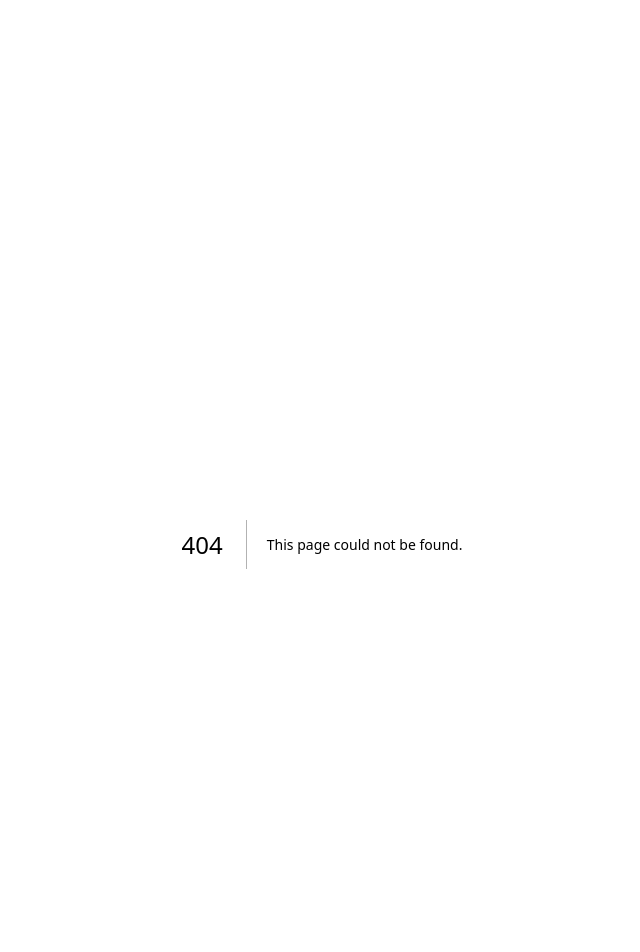
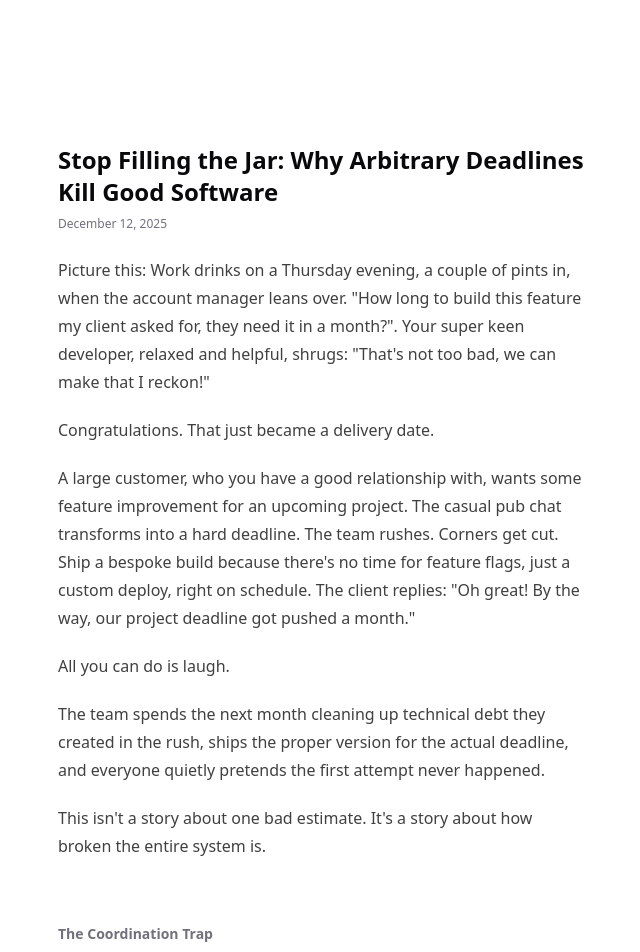
Before and after one commit to alendamadzic/alendamadzic, a Next.js app: page /writing/stop-filling-the-jar in a window 1280 px wide. Before the commit this address had no page. Shown: the top 952 px of the page, without its empty margins (318-958 px from the left). Built offline with nearby package versions, Linux system fonts and the light colour scheme.

Commit message:
Added writing section with first post

```diff
--- /dev/null
+++ b/mdx-components.tsx
@@ -0,0 +1,8 @@
+import type { MDXComponents } from 'mdx/types';
+
+export function useMDXComponents(components: MDXComponents): MDXComponents {
+  return {
+    ...components,
+    h3: ({ children }) => <h3 className="text-sm font-semibold text-muted-foreground mt-16">{children}</h3>,
+  };
+}
--- a/next.config.ts
+++ b/next.config.ts
@@ -1,6 +1,8 @@
+import createMDX from '@next/mdx';
 import type { NextConfig } from 'next';
 
 const nextConfig: NextConfig = {
+  pageExtensions: ['js', 'jsx', 'md', 'mdx', 'ts', 'tsx'],
   images: {
     remotePatterns: [
       {
@@ -17,4 +19,8 @@ const nextConfig: NextConfig = {
   },
 };
 
-export default nextConfig;
+const withMDX = createMDX({
+  // Add markdown plugins here, as desired
+});
+
+export default withMDX(nextConfig);
--- a/package.json
+++ b/package.json
@@ -10,8 +10,12 @@
     "lint:fix": "biome check --write"
   },
   "dependencies": {
+    "@mdx-js/loader": "^3.1.1",
+    "@mdx-js/react": "^3.1.1",
+    "@next/mdx": "^16.0.10",
     "@radix-ui/react-separator": "^1.1.8",
     "@radix-ui/react-slot": "^1.2.4",
+    "@types/mdx": "^2.0.13",
     "@vercel/analytics": "^1.6.1",
     "@vercel/speed-insights": "^1.3.1",
     "class-variance-authority": "^0.7.1",
--- a/src/app/globals.css
+++ b/src/app/globals.css
@@ -1,5 +1,6 @@
 @import "tailwindcss";
 @import "tw-animate-css";
+@plugin "@tailwindcss/typography";
 
 @custom-variant dark (&:is(.dark *));
 
--- a/src/app/page.tsx
+++ b/src/app/page.tsx
@@ -3,7 +3,7 @@ import Image from 'next/image';
 import Link from 'next/link';
 import { Button } from '@/components/ui/button';
 import { Item, ItemContent, ItemDescription, ItemGroup, ItemMedia, ItemTitle } from '@/components/ui/item';
-import { articles, connects, projects, recommendations } from '@/lib/lists';
+import { articles, connects, projects, recommendations, writing } from '@/lib/lists';
 
 export default function Home() {
   return (
@@ -43,6 +43,20 @@ export default function Home() {
           ))}
         </div>
       </section>
+
+      {/* Writing */}
+      {writing.length > 0 && (
+        <section className="flex flex-col gap-4">
+          <h3 className="text-sm font-semibold text-muted-foreground">Writing</h3>
+          <div className="flex flex-col gap-1 font-serif text-muted-foreground">
+            {writing.map((post) => (
+              <Link key={post.slug} href={`/writing/${post.slug}`}>
+                {post.title}
+              </Link>
+            ))}
+          </div>
+        </section>
+      )}
 
       {/* Reading List */}
       <section className="flex flex-col gap-4">
--- /dev/null
+++ b/src/app/writing/layout.tsx
@@ -0,0 +1,36 @@
+import type { Metadata } from 'next';
+import { notFound } from 'next/navigation';
+import { writing } from '@/lib/lists';
+
+const slug = 'stop-filling-the-jar';
+const post = writing.find((p) => p.slug === slug);
+
+export const metadata: Metadata = post
+  ? {
+      title: post.title,
+    }
+  : {
+      title: 'Post Not Found',
+    };
+
+export default function PostLayout({ children }: { children: React.ReactNode }) {
+  if (!post) {
+    notFound();
+  }
+
+  return (
+    <article className="flex flex-col gap-6">
+      <header className="flex flex-col gap-2">
+        <h2 className="text-2xl font-semibold">{post.title}</h2>
+        <time className="text-xs text-muted-foreground">
+          {new Date(post.date).toLocaleDateString('en-US', {
+            year: 'numeric',
+            month: 'long',
+            day: 'numeric',
+          })}
+        </time>
+      </header>
+      <div className="prose prose-neutral dark:prose-invert">{children}</div>
+    </article>
+  );
+}
--- /dev/null
+++ b/src/app/writing/stop-filling-the-jar/page.mdx
@@ -0,0 +1,65 @@
+Picture this: Work drinks on a Thursday evening, a couple of pints in, when the account manager leans over. "How long to build this feature my client asked for, they need it in a month?". Your super keen developer, relaxed and helpful, shrugs: "That's not too bad, we can make that I reckon!"
+
+Congratulations. That just became a delivery date.
+
+A large customer, who you have a good relationship with, wants some feature improvement for an upcoming project. The casual pub chat transforms into a hard deadline. The team rushes. Corners get cut. Ship a bespoke build because there's no time for feature flags, just a custom deploy, right on schedule. The client replies: "Oh great! By the way, our project deadline got pushed a month."
+
+All you can do is laugh.
+
+The team spends the next month cleaning up technical debt they created in the rush, ships the proper version for the actual deadline, and everyone quietly pretends the first attempt never happened.
+
+This isn't a story about one bad estimate. It's a story about how broken the entire system is.
+
+### The Coordination Trap
+
+Look, deadlines aren't inherently evil. A conference demo needs to happen when the conference happens. Regulatory compliance doesn't negotiate. But most deadlines in software? They're complete fiction.
+
+Here's what actually happens: A CEO who doesn't understand the problem asks "when will this be done?" Sales needs a date for the deck. A client sets a migration deadline (almost certainly from their junior employee who was too afraid to push back). Everyone's making up dates to feel like they're coordinating, and those made-up dates become gospel truth.
+
+The real problem isn't the deadline. It's what you sacrifice to meet it. Teams don't skip testing or hack things together because they're lazy. They do it because someone turned a pub guess into a contractual promise, and now there's no time to understand what you're actually building.
+
+In our story, the team never asked the fundamental question: What problem are we solving? They built something by the deadline. It just wasn't the right thing. When the pressure's on, you optimise for shipping, not for understanding. That's how you end up with garbage.
+
+### One Rock, Beautifully Placed
+
+You know the rocks, pebbles, and sand analogy. Big things first, then medium, then small. Maximise what fits in the jar. It's supposed to teach prioritisation.
+
+But that's exactly the wrong lesson for software.
+
+Software isn't about maximising what fits in the jar. It's about having **one rock, beautifully placed, that's better than every other rock in every other jar**.
+
+When you're cramming as much as possible into arbitrary timeframes, you end up with a jar full of mediocre pebbles. When you focus on one thing, understand it properly, and build it right, you ship something that actually matters.
+
+This doesn't mean shipping slowly. Ship the rock early, as soon as it provides real value. But "early" isn't determined by a date someone invented in a sales call. It's determined by whether the work is good enough to delight users and hit the outcome you're aiming for.
+
+The feedback from one excellent thing is clear and actionable. The feedback from a jar stuffed with half-finished features is just noise. Even if you could parse it, you'd still need to decide what to polish. And by then you're probably pivoting away from a pile of technical debt anyway.
+
+### Build for Outcomes, Not Timelines
+
+The alternative isn't "never commit to anything." It's committing to outcomes instead of dates.
+
+Your roadmap shouldn't say "Q1: Feature A, Q2: Feature B." It should say "We will solve this problem" or "We will move this metric" or "We will make this 10x faster." You aim for the target, iterate, measure progress, and decide quickly whether to keep going or kill it.
+
+This takes however long it takes. The goalposts might move as you learn more. That's fine. That's called not being stupid.
+
+When you sell software, sell what it does now. Not what it might do later. Buy technology for what it does today, not on the promises of future updates - see Tesla self-driving. The transaction should be about present value, not futures trading.
+
+Does this mean clients never know when things will be ready? No. It means they get incremental value continuously instead of a big bang on an arbitrary date that everyone secretly knew was made up from the beginning.
+
+### The Uncomfortable Truth
+
+Arbitrary deadlines aren't coordination. They're risk transfer.
+
+Executives transfer execution risk to engineers by demanding dates. Engineers transfer scope risk back by padding estimates or cutting corners. Everyone lies to each other in spreadsheets. And somehow we've all agreed this is just how software works.
+
+What if we stopped?
+
+Focus on the rock. Understand the actual problem. Ship when it's genuinely good enough to provide value. Measure outcomes, not velocity. Fail fast if you need to, but fail because the idea was wrong, not because someone's guess in a pub became a legally binding commitment.
+
+The pub conversation should have ended differently.
+
+"How long to build this feature my client asked for?"
+
+"I don't know yet. Let's talk to them about what problem they're trying to solve. Then we'll know if we're even building the right thing."
+
+No dates. No promises. <u>Just one beautifully placed rock</u>.
--- a/src/lib/lists/index.ts
+++ b/src/lib/lists/index.ts
@@ -2,3 +2,4 @@ export * from './articles';
 export * from './connects';
 export * from './projects';
 export * from './recommendations';
+export * from './writing';
--- /dev/null
+++ b/src/lib/lists/writing.ts
@@ -0,0 +1,13 @@
+export interface Post {
+  title: string;
+  slug: string;
+  date: string;
+}
+
+export const writing: Post[] = [
+  {
+    title: 'Stop Filling the Jar: Why Arbitrary Deadlines Kill Good Software',
+    slug: 'stop-filling-the-jar',
+    date: '2025-12-12',
+  },
+];
```
Also changed, not shown: 1 other file (tests, documents, lock files or other folders).
